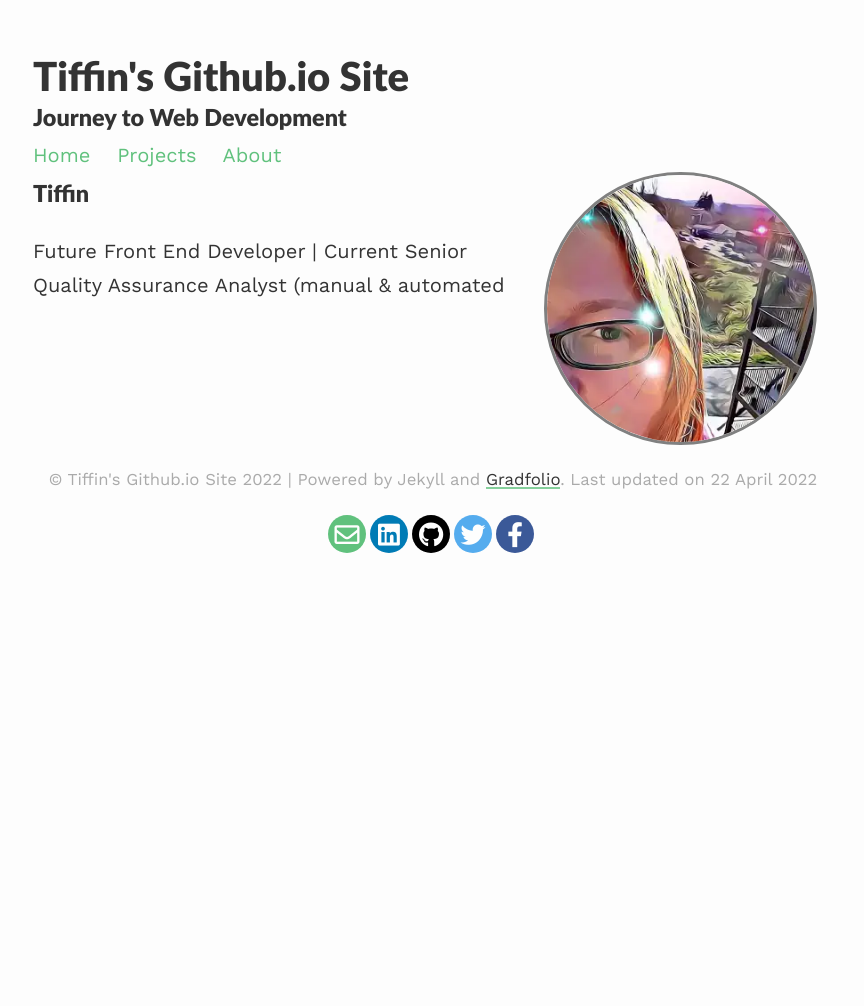
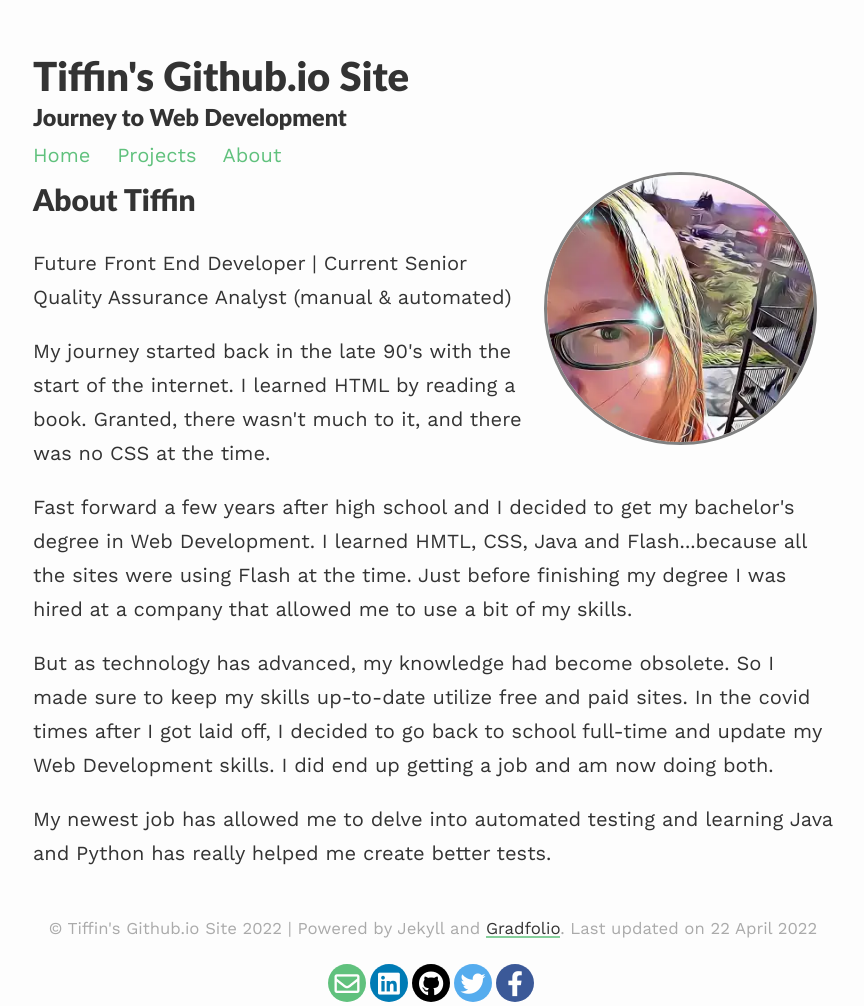
Before and after one commit to tiffin-filion/tiffin-filion.github.io, a Jekyll site: the page built from about/index.md, in a window 1280 px wide. Shown: the whole page, without its empty margins (207-1071 px from the left). Built offline with Jekyll 4.4.1, drawn with Linux system fonts in a browser that asks for light colours; nearby versions of some CDN libraries; before the commit the page ends 980 px from its top, so only the background shows below that.

Commit message:
add more details to about page

```diff
--- a/about/index.md
+++ b/about/index.md
@@ -7,5 +7,9 @@ profile:
 title: About
 ---
 
-<h3>Tiffin</h3>
-<p>Future Front End Developer | Current Senior Quality Assurance Analyst (manual & automated</p>
+<h2>About Tiffin</h2>
+<p>Future Front End Developer | Current Senior Quality Assurance Analyst (manual & automated)</p>
+<p>My journey started back in the late 90's with the start of the internet. I learned HTML by reading a book. Granted, there wasn't much to it, and there was no CSS at the time.<p>
+<p>Fast forward a few years after high school and I decided to get my bachelor's degree in Web Development. I learned HMTL, CSS, Java and Flash...because all the sites were using Flash at the time. Just before finishing my degree I was hired at a company that allowed me to use a bit of my skills.</p>
+<p>But as technology has advanced, my knowledge had become obsolete. So I made sure to keep my skills up-to-date utilize free and paid sites. In the covid times after I got laid off, I decided to go back to school full-time and update my Web Development skills. I did end up getting a job and am now doing both.</p>
+<p>My newest job has allowed me to delve into automated testing and learning Java and Python has really helped me create better tests.</p>
```
